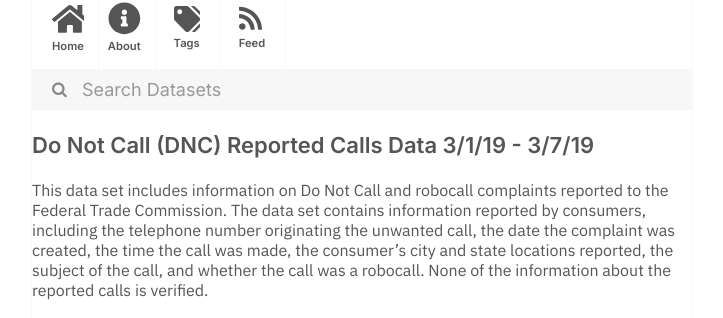
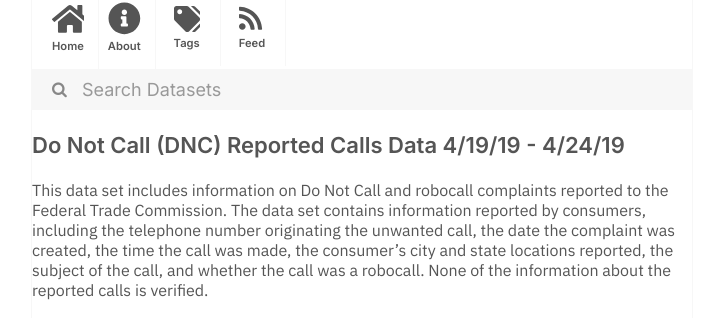
Before and after one commit to dayda-entities/federal-trade-commission, a Jekyll site: the page built from _posts/2020-11-12-do-not-call-dnc-reported-calls.md, in a window 1280 px wide. Shown: the part 216-534 px from the top of the page, without its empty margins (278-1001 px from the left). Built offline with Jekyll 4.4.1, drawn with Linux system fonts in a browser that asks for light colours.

Commit message:
Publish Data

```diff
--- a/_posts/2020-11-12-do-not-call-dnc-reported-calls.md
+++ b/_posts/2020-11-12-do-not-call-dnc-reported-calls.md
@@ -1,7 +1,7 @@
 ---
-title: Do Not Call (DNC) Reported Calls Data 3/1/19 - 3/7/19
-created: '2020-11-12T12:20:54.279067'
-modified: '2020-11-12T12:20:54.279077'
+title: Do Not Call (DNC) Reported Calls Data 4/19/19 - 4/24/19
+created: '2020-11-12T12:20:57.264572'
+modified: '2020-11-12T12:20:57.264583'
 state: active
 type: dataset
 tags:
@@ -12,7 +12,7 @@ tags:
   - Robocalls
 groups: []
 csv_url: >-
-  https://www.ftc.gov/sites/default/files/dnc_complaint_numbers_2019-03-04-08.csv
+  https://www.ftc.gov/sites/default/files/dnc_complaint_numbers_04-19-19thru04-25-19.csv
 json_url: ''
 layout: post
 
```
